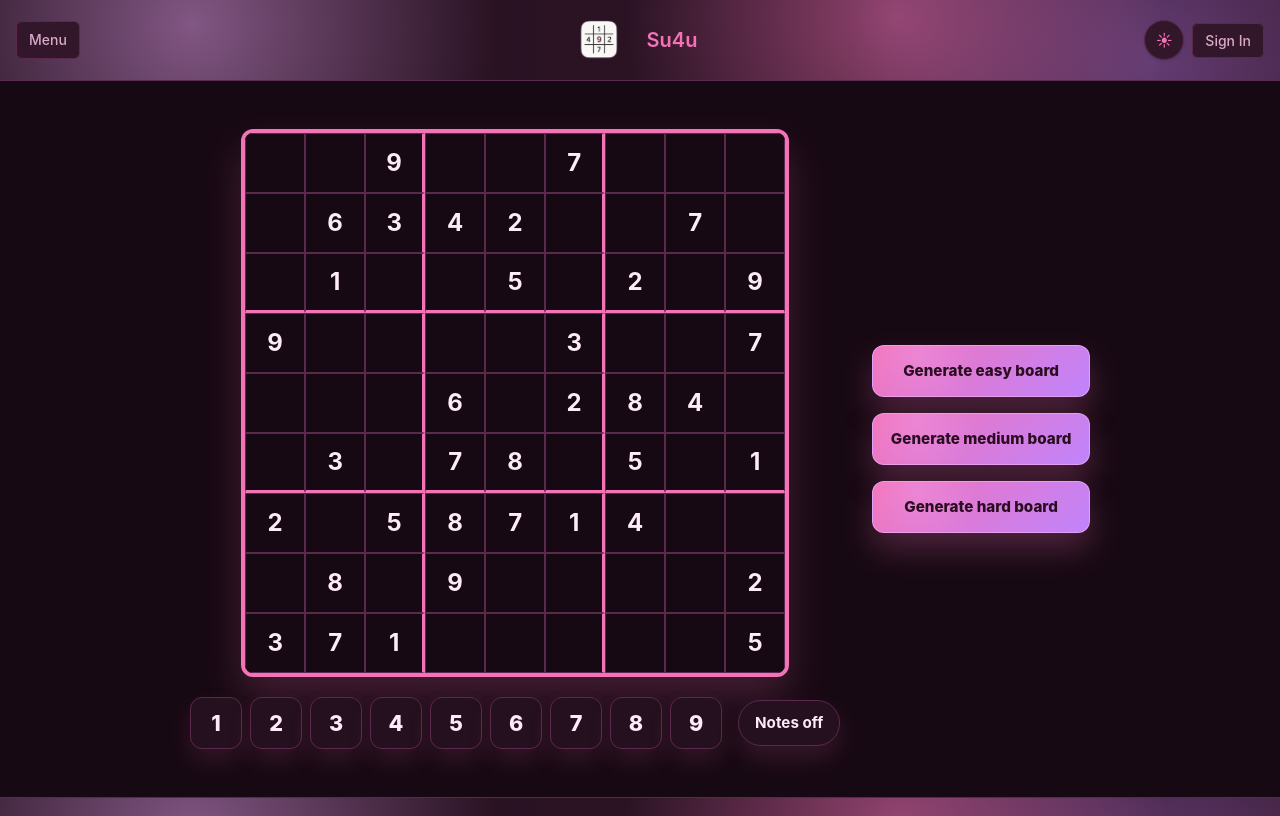
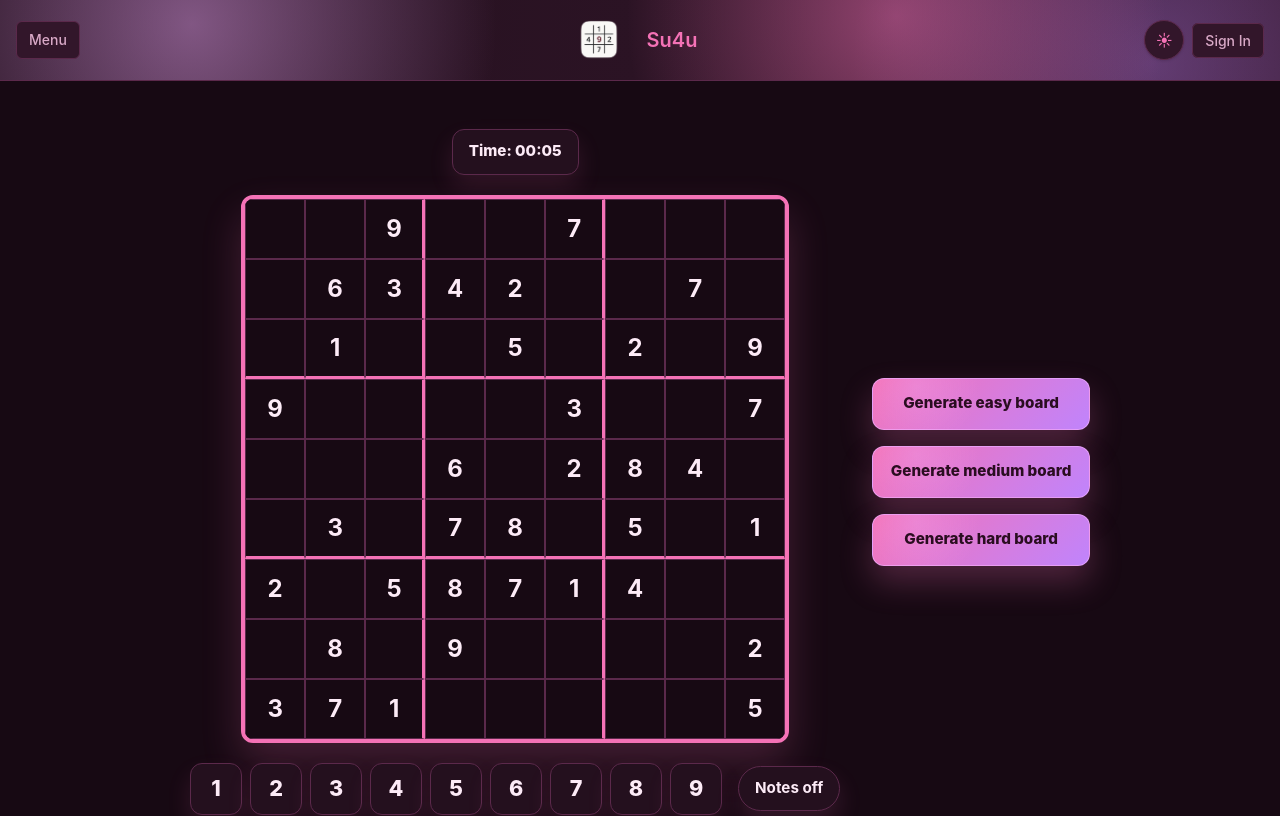
Before and after one commit to xJulaies/Su4u, a React (Vite) app: page /Su4u/game in a window 1280 px wide. Shown: the top 816 px of the page. Built offline with nearby package versions, Linux system fonts and the light colour scheme; no server answers.

Commit message:
add timer for the Sudoku

```diff
--- /dev/null
+++ b/src/features/game/atoms/sudokuTimer.atm.tsx
@@ -0,0 +1,10 @@
+import type { TSudokuTimerProps } from "../types/sudoku.types";
+
+export function SudokuTimer({ elapsedSeconds }: TSudokuTimerProps) {
+  const minutes = Math.floor(elapsedSeconds / 60);
+  const seconds = elapsedSeconds % 60;
+
+  const timerLabel = `${String(minutes).padStart(2, "0")}:${String(seconds).padStart(2, "0")}`;
+
+  return <span>Time: {timerLabel}</span>;
+}
--- a/src/features/game/hooks/useSudokuGame.ts
+++ b/src/features/game/hooks/useSudokuGame.ts
@@ -1,4 +1,4 @@
-import { useState } from "react";
+import { useState, useEffect } from "react";
 import { generateSudokuBoard } from "../lib/sudokuGenerator";
 import type {
   TSudokuValue,
@@ -12,11 +12,27 @@ export function useSudokuGame() {
     null,
   );
   const [notesMode, setNotesMode] = useState(false);
+  const [elapsedSeconds, setElapsedSeconds] = useState(0);
+  const [isCompleted, setIsCompleted] = useState(false);
+
+  useEffect(() => {
+    if (isCompleted) return;
+
+    const timerId = window.setInterval(() => {
+      setElapsedSeconds((currentSeconds) => currentSeconds + 1);
+    }, 1000);
+
+    return () => {
+      window.clearInterval(timerId);
+    };
+  }, [isCompleted]);
 
   function handleGenerateBoard(difficulty: TDifficulty) {
     setBoard(generateSudokuBoard(difficulty));
     setSelectedCell(null);
     setNotesMode(false);
+    setElapsedSeconds(0);
+    setIsCompleted(false);
   }
 
   function handleCellClick(row: number, col: number) {
@@ -95,5 +111,6 @@ export function useSudokuGame() {
     handleCellClick,
     handleNotesToggle,
     handleNumber,
+    elapsedSeconds,
   };
 }
--- /dev/null
+++ b/src/features/game/molecules/sudokuStats.mol.tsx
@@ -0,0 +1,13 @@
+import { SudokuTimer } from "../atoms/sudokuTimer.atm";
+import styles from "../styles/sudoku.module.css";
+import type { TSudokuStatsProps } from "../types/sudoku.types";
+
+export function SudokuStats({ elapsedSeconds }: TSudokuStatsProps) {
+  return (
+    <div className={styles.stats}>
+      <div className={styles.statItem}>
+        <SudokuTimer elapsedSeconds={elapsedSeconds} />
+      </div>
+    </div>
+  );
+}
--- a/src/features/game/styles/sudoku.module.css
+++ b/src/features/game/styles/sudoku.module.css
@@ -26,6 +26,31 @@
   align-items: center;
   justify-content: center;
   gap: 1rem;
+}
+
+.stats {
+  display: flex;
+  width: 100%;
+  max-width: calc(clamp(2rem, 9vw, 3.75rem) * 9);
+  align-items: center;
+  justify-content: center;
+  gap: 0.75rem;
+}
+
+.statItem {
+  display: flex;
+  min-width: 7rem;
+  align-items: center;
+  justify-content: center;
+  border: 1px solid var(--theme-border);
+  border-radius: 0.75rem;
+  background: var(--theme-surface);
+  color: var(--theme-text);
+  padding: 0.65rem 1rem;
+  font-size: 0.95rem;
+  font-weight: 800;
+  box-shadow: 0 0.75rem 1.5rem
+    color-mix(in srgb, var(--theme-primary) 12%, transparent);
 }
 
 .sidePanel {
--- a/src/features/game/templates/sudokuLayout.tpl.tsx
+++ b/src/features/game/templates/sudokuLayout.tpl.tsx
@@ -5,6 +5,7 @@ import { SudokuNotesToggle } from "../atoms/sudokuNotesToggle.atm";
 import { SudokuNumberPad } from "../molecules/sudokuNumberPad.mol";
 import { GenerateSudokuBtn } from "../atoms/sudokuGenerateBtn.atm";
 import { useSudokuGame } from "../hooks/useSudokuGame";
+import { SudokuStats } from "../molecules/sudokuStats.mol";
 
 export function SudokuLayout() {
   const {
@@ -15,6 +16,7 @@ export function SudokuLayout() {
     handleCellClick,
     handleNotesToggle,
     handleNumber,
+    elapsedSeconds,
   } = useSudokuGame();
 
   return (
@@ -22,6 +24,7 @@ export function SudokuLayout() {
       <main className={styles.layout}>
         <section className={styles.gameShell}>
           <section className={styles.playArea}>
+            <SudokuStats elapsedSeconds={elapsedSeconds} />
             <SudokuBoard
               board={board}
               selectedCell={selectedCell}
```
Also changed, not shown: src/features/game/types/sudoku.types.ts (+8 -0 lines).
